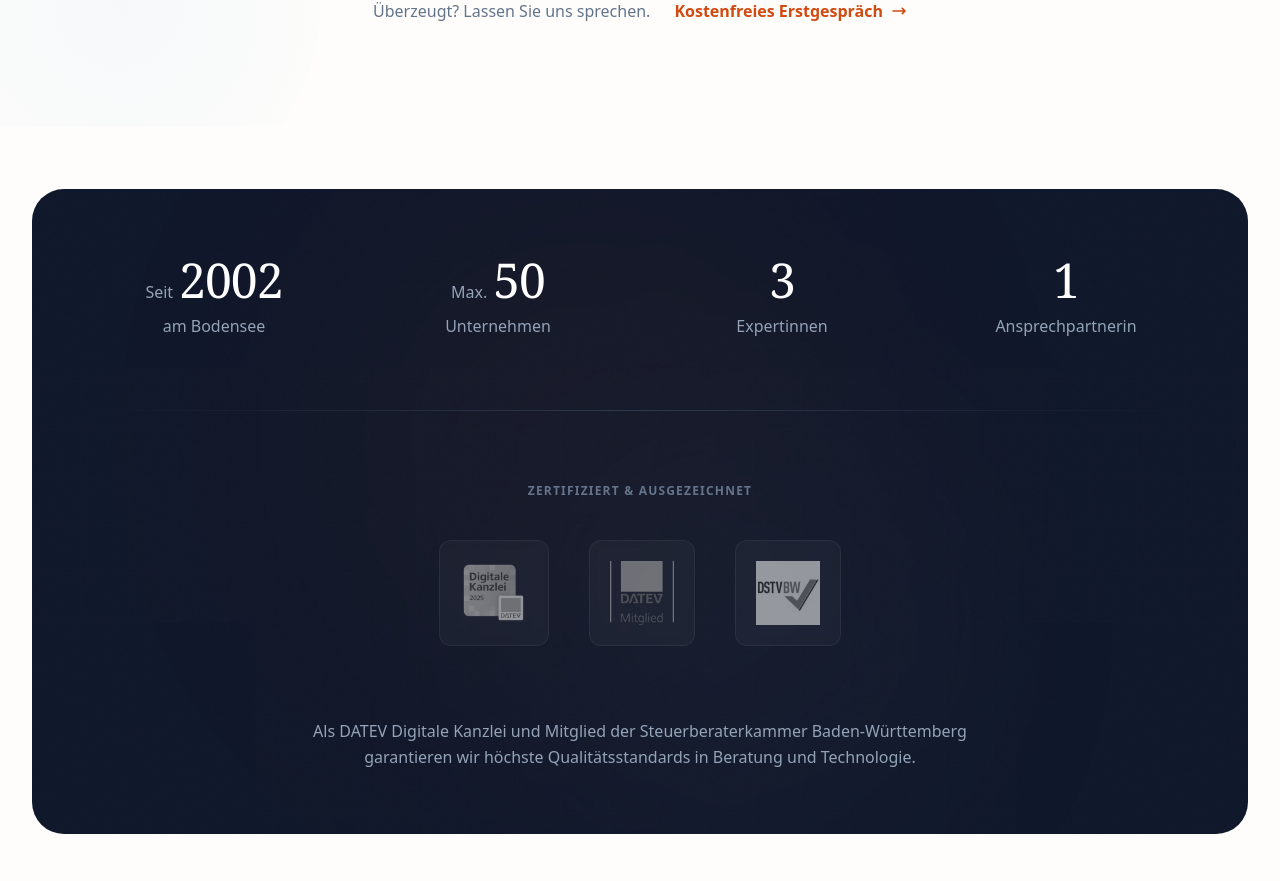
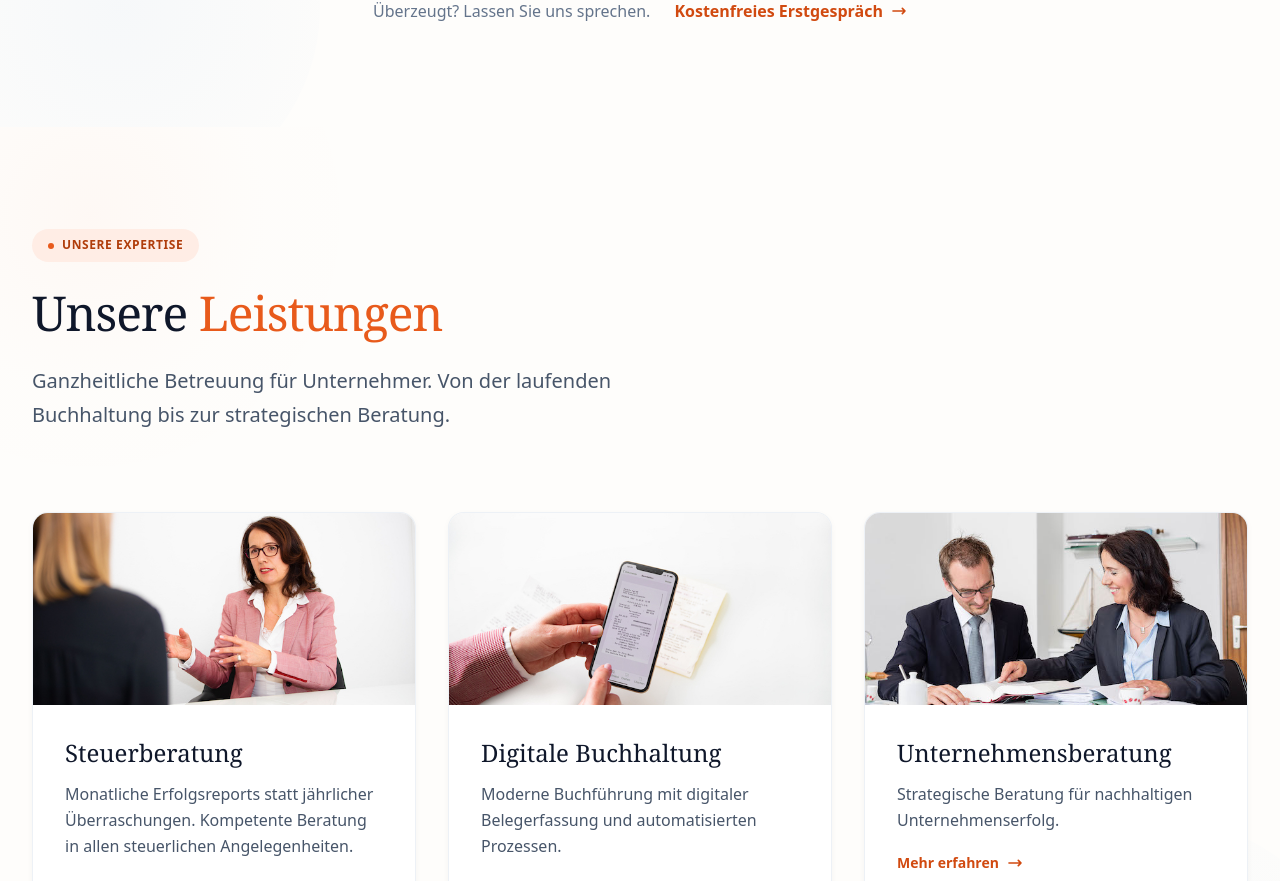
Before and after one commit to hannesill/stk-ill-website, a SvelteKit app: page / in a window 1280 px wide. Shown: the part 1919-2800 px from the top of the page. Built offline with nearby package versions, Linux system fonts and the light colour scheme; a web font is replaced by a local one.

Commit message:
Add services section to homepage

```diff
--- /dev/null
+++ b/src/lib/components/ServicesPreview.svelte
@@ -0,0 +1,198 @@
+<script lang="ts">
+  import { onMount } from 'svelte';
+  import { base } from '$app/paths';
+
+  const services = [
+    {
+      title: "Steuerberatung",
+      description: "Monatliche Erfolgsreports statt jährlicher Überraschungen. Kompetente Beratung in allen steuerlichen Angelegenheiten.",
+      href: `${base}/leistungen#steuerberatung`,
+      image: `${base}/images/services/Steuerberatung-Bodensee.jpg`
+    },
+    {
+      title: "Digitale Buchhaltung",
+      description: "Moderne Buchführung mit digitaler Belegerfassung und automatisierten Prozessen.",
+      href: `${base}/leistungen#digitale-buchhaltung`,
+      image: `${base}/images/services/Rechnung-einscannen-digital.jpg`
+    },
+    {
+      title: "Unternehmensberatung",
+      description: "Strategische Beratung für nachhaltigen Unternehmenserfolg.",
+      href: `${base}/leistungen#unternehmensberatung`,
+      image: `${base}/images/services/Steuerberatung-Vermoegensaufbau.jpg`
+    }
+  ];
+
+  let isVisible = false;
+  let sectionRef: HTMLElement;
+
+  onMount(() => {
+    const observer = new IntersectionObserver(
+      (entries) => {
+        entries.forEach((entry) => {
+          if (entry.isIntersecting) {
+            isVisible = true;
+            observer.unobserve(entry.target);
+          }
+        });
+      },
+      { threshold: 0.15 }
+    );
+
+    if (sectionRef) {
+      observer.observe(sectionRef);
+    }
+
+    return () => observer.disconnect();
+  });
+</script>
+
+<section
+  bind:this={sectionRef}
+  class="section-padding bg-cream-50 relative overflow-hidden"
+  id="leistungen"
+>
+  <!-- Subtle background elements -->
+  <div class="absolute inset-0 pointer-events-none overflow-hidden">
+    <div class="absolute -top-40 -left-40 w-[500px] h-[500px] rounded-full bg-gradient-radial from-primary-100/30 via-primary-50/10 to-transparent"></div>
+    <div class="absolute -bottom-20 -right-20 w-[400px] h-[400px] rounded-full bg-gradient-radial from-slate-100/50 to-transparent"></div>
+  </div>
+
+  <div class="container-wide relative">
+    <!-- Section Header -->
+    <div class="max-w-2xl mb-16 lg:mb-20">
+      <div
+        class="transition-all duration-700 ease-expo-out"
+        class:opacity-0={!isVisible}
+        class:translate-y-8={!isVisible}
+        class:opacity-100={isVisible}
+        class:translate-y-0={isVisible}
+      >
+        <span class="badge badge-primary mb-6">
+          <span class="w-1.5 h-1.5 rounded-full bg-primary-500"></span>
+          Unsere Expertise
+        </span>
+      </div>
+
+      <h2
+        class="text-display-md lg:text-display-lg text-slate-900 mb-6 transition-all duration-700 ease-expo-out delay-100"
+        class:opacity-0={!isVisible}
+        class:translate-y-8={!isVisible}
+        class:opacity-100={isVisible}
+        class:translate-y-0={isVisible}
+      >
+        Unsere <span class="text-primary-500">Leistungen</span>
+      </h2>
+
+      <p
+        class="text-body-xl text-slate-600 transition-all duration-700 ease-expo-out delay-200"
+        class:opacity-0={!isVisible}
+        class:translate-y-8={!isVisible}
+        class:opacity-100={isVisible}
+        class:translate-y-0={isVisible}
+      >
+        Ganzheitliche Betreuung für Unternehmer. Von der laufenden Buchhaltung bis zur strategischen Beratung.
+      </p>
+    </div>
+
+    <!-- Services Grid -->
+    <div class="grid grid-cols-1 md:grid-cols-2 lg:grid-cols-3 gap-6 lg:gap-8">
+      {#each services as service, i}
+        <a
+          href={service.href}
+          class="group transition-all duration-700 ease-expo-out block"
+          style="transition-delay: {300 + i * 100}ms"
+          class:opacity-0={!isVisible}
+          class:translate-y-12={!isVisible}
+          class:opacity-100={isVisible}
+          class:translate-y-0={isVisible}
+        >
+          <!-- Card -->
+          <div class="relative h-full bg-white rounded-2xl overflow-hidden border border-slate-200/60 shadow-soft-sm transition-all duration-500 ease-expo-out hover:shadow-card-hover hover:-translate-y-1 hover:border-primary-200/60">
+            <!-- Image -->
+            <div class="relative h-48 overflow-hidden">
+              <img
+                src={service.image}
+                alt={service.title}
+                class="w-full h-full object-cover object-[center_20%] transition-transform duration-700 group-hover:scale-110"
+                loading="lazy"
+              />
+              <!-- Overlay gradient -->
+              <div class="absolute inset-0 bg-gradient-to-t from-black/20 to-transparent opacity-0 group-hover:opacity-100 transition-opacity duration-500"></div>
+            </div>
+
+            <!-- Content -->
+            <div class="p-6 lg:p-8">
+              <h3 class="text-xl lg:text-2xl font-display text-slate-900 mb-3 group-hover:text-primary-600 transition-colors duration-300">
+                {service.title}
+              </h3>
+
+              <p class="text-slate-600 leading-relaxed mb-4">
+                {service.description}
+              </p>
+
+              <!-- Arrow link -->
+              <span class="inline-flex items-center gap-2 text-primary-600 font-semibold text-sm">
+                Mehr erfahren
+                <svg class="w-4 h-4 flex-shrink-0 transition-transform duration-300 group-hover:translate-x-1" fill="none" stroke="currentColor" viewBox="0 0 24 24">
+                  <path stroke-linecap="round" stroke-linejoin="round" stroke-width="2.5" d="M17 8l4 4m0 0l-4 4m4-4H3" />
+                </svg>
+              </span>
+            </div>
+
+            <!-- Bottom accent line -->
+            <div class="absolute bottom-0 left-0 right-0 h-1 bg-gradient-to-r from-primary-500 via-primary-400 to-primary-500 transform scale-x-0 group-hover:scale-x-100 transition-transform duration-500 origin-left"></div>
+          </div>
+        </a>
+      {/each}
+
+      <!-- CTA Card - 4th grid item (only visible on md) -->
+      <a
+        href="{base}/leistungen"
+        class="group transition-all duration-700 ease-expo-out hidden md:block lg:hidden"
+        style="transition-delay: 600ms"
+        class:opacity-0={!isVisible}
+        class:translate-y-12={!isVisible}
+        class:opacity-100={isVisible}
+        class:translate-y-0={isVisible}
+      >
+        <div class="relative h-full bg-white rounded-2xl overflow-hidden border border-dashed border-slate-300 transition-all duration-500 ease-expo-out hover:shadow-card-hover hover:-translate-y-1 hover:border-primary-300 hover:border-solid flex flex-col items-center justify-center p-8 text-center min-h-[320px]">
+          <!-- Content -->
+          <div class="w-12 h-12 rounded-full bg-slate-100 flex items-center justify-center mb-5 group-hover:bg-primary-50 transition-colors duration-300">
+            <svg class="w-6 h-6 text-slate-400 group-hover:text-primary-500 transition-colors duration-300" fill="none" stroke="currentColor" viewBox="0 0 24 24">
+              <path stroke-linecap="round" stroke-linejoin="round" stroke-width="1.5" d="M17 8l4 4m0 0l-4 4m4-4H3" />
+            </svg>
+          </div>
+
+          <h3 class="text-lg font-display text-slate-700 mb-2 group-hover:text-slate-900 transition-colors duration-300">
+            Alle Leistungen
+          </h3>
+
+          <p class="text-slate-500 text-sm">
+            Mehr entdecken
+          </p>
+        </div>
+      </a>
+    </div>
+
+    <!-- Bottom CTA (visible on mobile and lg, hidden on md) -->
+    <div
+      class="mt-12 flex md:hidden lg:flex justify-center transition-all duration-700 ease-expo-out"
+      style="transition-delay: 700ms"
+      class:opacity-0={!isVisible}
+      class:translate-y-8={!isVisible}
+      class:opacity-100={isVisible}
+      class:translate-y-0={isVisible}
+    >
+      <a
+        href="{base}/leistungen"
+        class="group inline-flex items-center gap-3 px-6 py-3 rounded-full bg-white border border-slate-200 shadow-soft-sm hover:shadow-soft hover:border-primary-200 transition-all duration-300"
+      >
+        <span class="text-slate-700 font-medium group-hover:text-primary-600 transition-colors">Alle Leistungen ansehen</span>
+        <svg class="w-5 h-5 text-primary-500 transition-transform duration-300 group-hover:translate-x-1" fill="none" stroke="currentColor" viewBox="0 0 24 24">
+          <path stroke-linecap="round" stroke-linejoin="round" stroke-width="2" d="M17 8l4 4m0 0l-4 4m4-4H3" />
+        </svg>
+      </a>
+    </div>
+  </div>
+</section>
--- a/src/routes/+page.svelte
+++ b/src/routes/+page.svelte
@@ -1,6 +1,7 @@
 <script lang="ts">
   import Hero, { type HeroImage, type HeroContent } from "$lib/components/Hero.svelte";
   import Benefits from "$lib/components/Benefits.svelte";
+  import ServicesPreview from "$lib/components/ServicesPreview.svelte";
   import SocialProof from "$lib/components/SocialProof.svelte";
   import Testimonials from "$lib/components/Testimonials.svelte";
   import CallToAction from "$lib/components/CallToAction.svelte";
@@ -47,6 +48,9 @@
 <!-- Benefits Section -->
 <Benefits />
 
+<!-- Services Preview Section -->
+<ServicesPreview />
+
 <!-- Social Proof Section (Stats & Badges) -->
 <SocialProof />
 
--- a/src/routes/leistungen/+page.svelte
+++ b/src/routes/leistungen/+page.svelte
@@ -23,12 +23,12 @@
     {
       id: 'steuerberatung',
       title: 'Digitale Steuerberatung',
-      description: 'Moderne Steuerberatung mit digitalen Prozessen für maximale Effizienz.',
+      description: 'Moderne Steuerberatung mit monatlichen Erfolgsreports. So wissen Sie jeden Monat, wo Sie stehen – steuerlich und finanziell.',
       features: [
+        'Monatliche Erfolgsreports statt jährlicher Überraschungen',
         'Digitale Steuererklärungen für Privatpersonen und Unternehmen',
         'Steuerliche Gestaltungsberatung',
         'Vertretung gegenüber Finanzbehörden',
-        'Digitale Kommunikation und Dokumentenverwaltung',
         'Steueroptimierung durch vorausschauende Planung'
       ],
       image: `${base}/images/services/Steuerberatung-Bodensee.jpg`,
```
